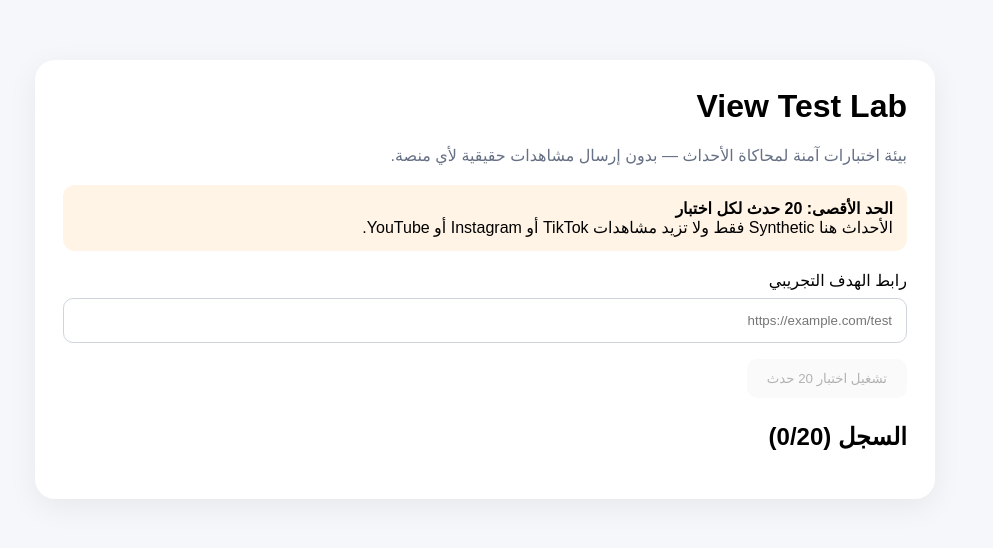
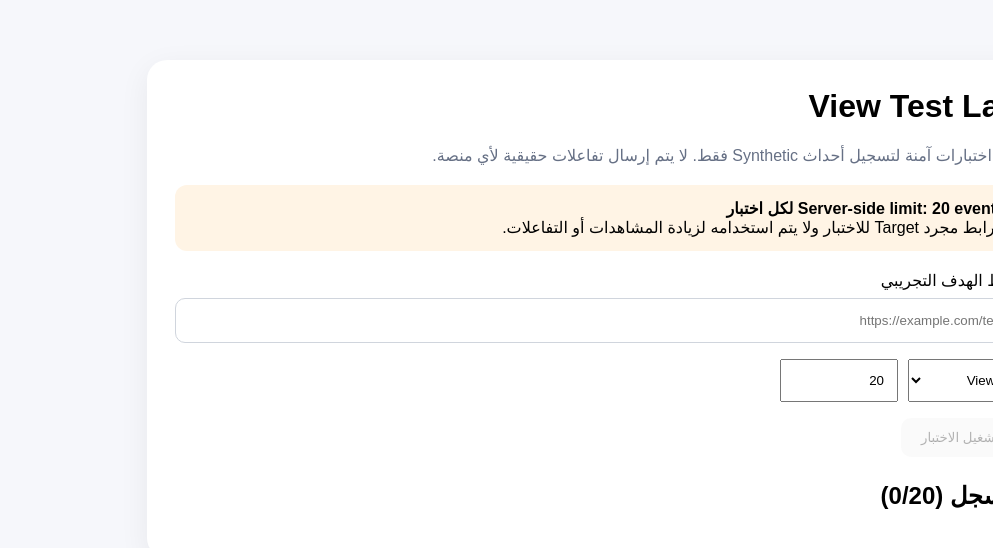
Before and after one commit to a7med-bakry/view-test-lab, a Next.js app: page / in a window 1280 px wide. Shown: the top 548 px of the page, without its empty margins (287-1280 px from the left). Built offline with nearby package versions, Linux system fonts and the light colour scheme.

Commit message:
feat: connect dashboard to server test APIs

```diff
--- a/app/page.js
+++ b/app/page.js
@@ -1,5 +1,18 @@
 "use client";
 import {useState} from "react";
-export default function Home(){const [url,setUrl]=useState("");const [events,setEvents]=useState([]);const [running,setRunning]=useState(false);
-async function run(){if(!url.trim()||running)return;setRunning(true);setEvents([]);for(let i=1;i<=20;i++){await new Promise(r=>setTimeout(r,350));setEvents(e=>[...e,{n:i,time:new Date().toLocaleTimeString()}]);}setRunning(false)}
-return <main style={{maxWidth:900,margin:"40px auto",padding:20}}><div style={{background:"#fff",borderRadius:20,padding:28,boxShadow:"0 8px 30px #00000010"}}><h1 style={{marginTop:0}}>View Test Lab</h1><p style={{color:"#667085"}}>بيئة اختبارات آمنة لمحاكاة الأحداث — بدون إرسال مشاهدات حقيقية لأي منصة.</p><div style={{background:"#fff4e5",padding:14,borderRadius:12,margin:"20px 0"}}><b>الحد الأقصى: 20 حدث لكل اختبار</b><br/>الأحداث هنا Synthetic فقط ولا تزيد مشاهدات TikTok أو Instagram أو YouTube.</div><label>رابط الهدف التجريبي</label><input value={url} onChange={e=>setUrl(e.target.value)} placeholder="https://example.com/test" style={{display:"block",width:"100%",boxSizing:"border-box",padding:14,margin:"8px 0 16px",border:"1px solid #d0d5dd",borderRadius:10}}/><button onClick={run} disabled={!url.trim()||running} style={{padding:"12px 20px",border:0,borderRadius:10,cursor:"pointer"}}>{running?"جاري تشغيل الاختبار...":"تشغيل اختبار 20 حدث"}</button><div style={{marginTop:25}}><h2>السجل ({events.length}/20)</h2>{events.map(e=><div key={e.n} style={{padding:"10px 0",borderBottom:"1px solid #eee"}}>#{e.n} — Synthetic event — {e.time}</div>)}</div></div></main>}
+export default function Home(){
+ const [url,setUrl]=useState("");const [type,setType]=useState("view");const [count,setCount]=useState(20);const [events,setEvents]=useState([]);const [running,setRunning]=useState(false);const [error,setError]=useState("");
+ async function run(){if(!url.trim()||running)return;setError("");setRunning(true);setEvents([]);
+  try{const r=await fetch("/api/tests",{method:"POST",headers:{"Content-Type":"application/json"},body:JSON.stringify({targetUrl:url,eventType:type,count:Number(count)})});const d=await r.json();if(!r.ok)throw new Error(d.error||"Failed");
+   for(let i=0;i<Number(count);i++){await new Promise(x=>setTimeout(x,350));const er=await fetch("/api/tests/"+d.test.id+"/events",{method:"POST"});const ed=await er.json();if(!er.ok)throw new Error(ed.error||"Event failed");setEvents(e=>[...e,ed.event]);}
+  }catch(e){setError(e.message)}finally{setRunning(false)}
+ }
+ return <main style={{maxWidth:900,margin:"40px auto",padding:20}}><div style={{background:"#fff",borderRadius:20,padding:28,boxShadow:"0 8px 30px #00000010"}}>
+ <h1 style={{marginTop:0}}>View Test Lab</h1><p style={{color:"#667085"}}>بيئة اختبارات آمنة لتسجيل أحداث Synthetic فقط. لا يتم إرسال تفاعلات حقيقية لأي منصة.</p>
+ <div style={{background:"#fff4e5",padding:14,borderRadius:12,margin:"20px 0"}}><b>Server-side limit: 20 events لكل اختبار</b><br/>الرابط مجرد Target للاختبار ولا يتم استخدامه لزيادة المشاهدات أو التفاعلات.</div>
+ <label>رابط الهدف التجريبي</label><input value={url} onChange={e=>setUrl(e.target.value)} placeholder="https://example.com/test" style={{display:"block",width:"100%",boxSizing:"border-box",padding:14,margin:"8px 0 16px",border:"1px solid #d0d5dd",borderRadius:10}}/>
+ <div style={{display:"flex",gap:10,marginBottom:16}}><select value={type} onChange={e=>setType(e.target.value)} style={{padding:12}}><option value="view">Views</option><option value="like">Likes</option><option value="comment">Comments</option></select><input type="number" min="1" max="20" value={count} onChange={e=>setCount(Math.min(20,Math.max(1,Number(e.target.value)||1)))} style={{width:90,padding:12}}/></div>
+ <button onClick={run} disabled={!url.trim()||running} style={{padding:"12px 20px",border:0,borderRadius:10}}>{running?"جاري تشغيل الاختبار...":"تشغيل الاختبار"}</button>
+ {error&&<p style={{color:"#b42318"}}>{error}</p>}<div style={{marginTop:25}}><h2>السجل ({events.length}/{count})</h2>{events.map(e=><div key={e.id} style={{padding:"10px 0",borderBottom:"1px solid #eee"}}>#{e.sequence} — {e.type} — {new Date(e.createdAt).toLocaleTimeString()}</div>)}</div>
+ </div></main>
+}
```
